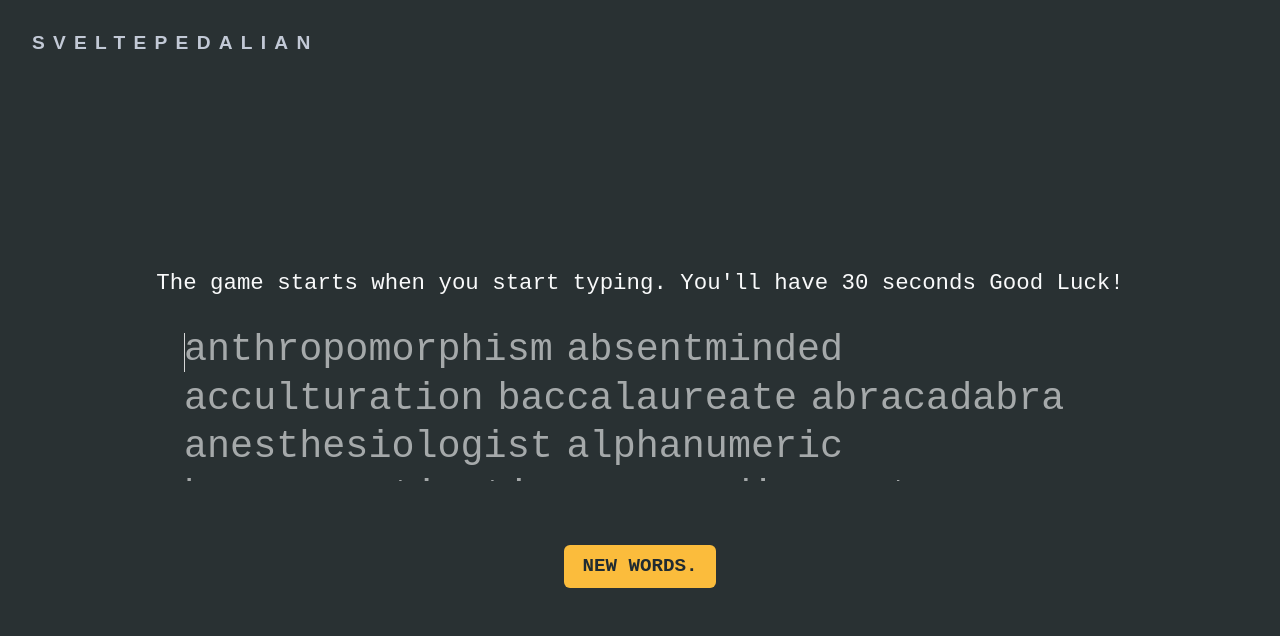
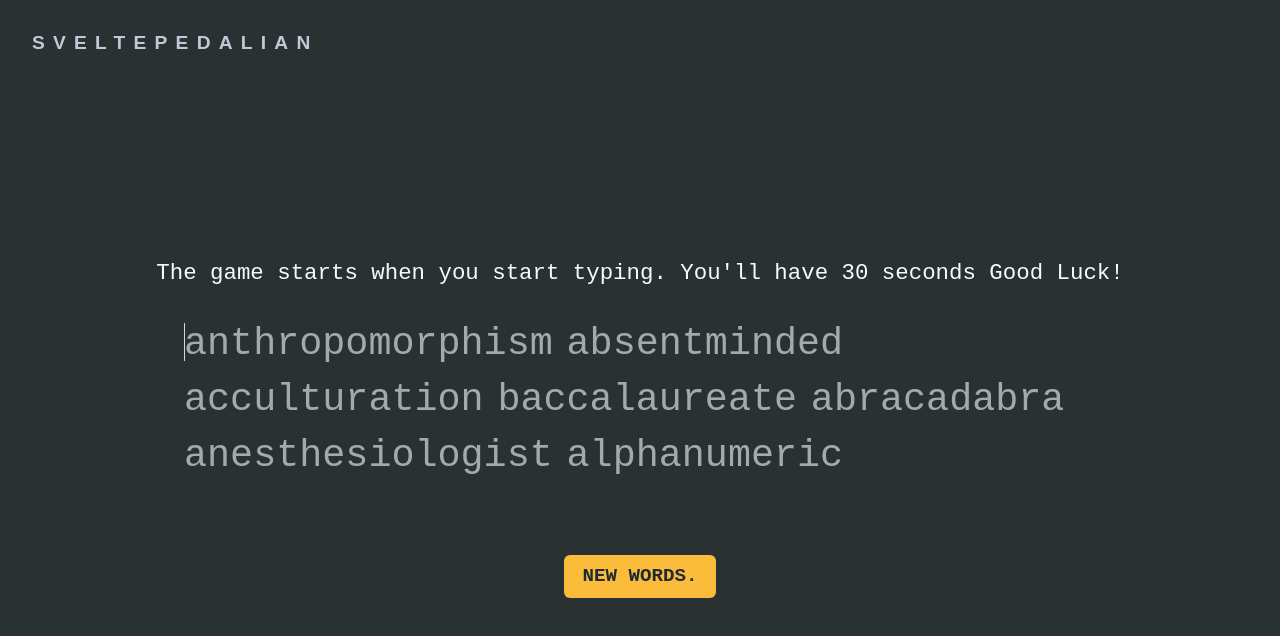
Before and after one commit to layhee/sveltetype, a SvelteKit app: page / in a window 1280 px wide. Shown: the top 636 px of the page. Built offline with nearby package versions, Linux system fonts and the light colour scheme; a web font is replaced by a local one.

Commit message:
updates vercel adapter for deployment

```diff
--- a/package.json
+++ b/package.json
@@ -10,6 +10,7 @@
 	"devDependencies": {
 		"@sveltejs/adapter-auto": "^2.0.0",
 		"@sveltejs/adapter-static": "^2.0.1",
+		"@sveltejs/adapter-vercel": "^2.4.1",
 		"@sveltejs/kit": "^1.5.0",
 		"sass": "^1.60.0",
 		"svelte": "^3.54.0",
--- a/src/routes/+page.svelte
+++ b/src/routes/+page.svelte
@@ -295,8 +295,8 @@
 		margin-top: 4rem;
 	}
 	.words {
-		--line-height: 0.9em;
-		--lines: 3;
+		--line-height: 1.1em;
+		--lines: 2.8;
 
 		width: 75%;
 		max-height: calc(var(--line-height) * var(--lines) * 1.42);
--- a/svelte.config.js
+++ b/svelte.config.js
@@ -1,5 +1,6 @@
 import adapter from '@sveltejs/adapter-auto';
 import { vitePreprocess } from '@sveltejs/kit/vite';
+import adapter from '@sveltejs/adapter-vercel';
 
 /** @type {import('@sveltejs/kit').Config} */
 const config = {
@@ -12,5 +13,9 @@ const config = {
 };
 
 export default {
-	preprocess: [vitePreprocess()]
+	preprocess: [vitePreprocess()],
+	kit: {
+		adapter: adapter({
+		})
+	  }
   };
```
Also changed, not shown: 1 other file (tests, documents, lock files or other folders).
